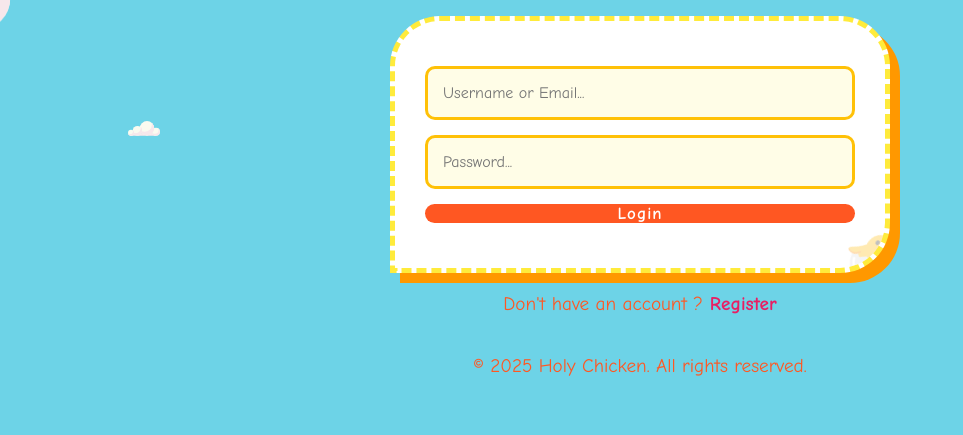
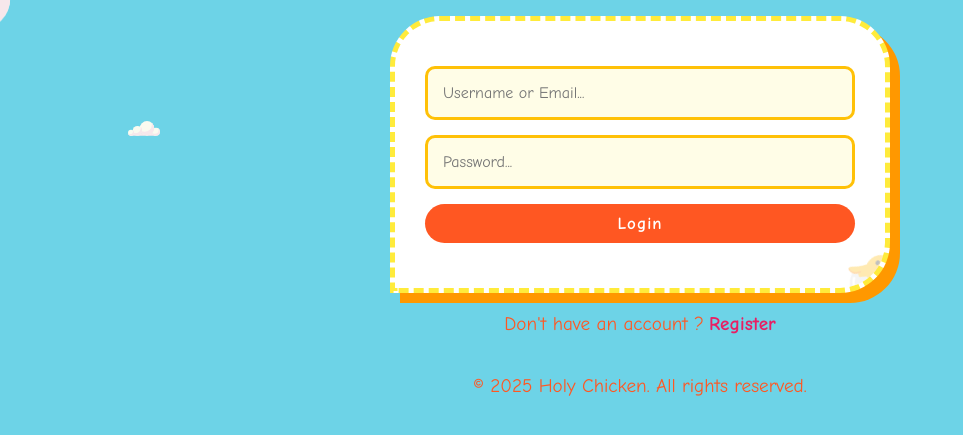
Before and after one commit to Ekphrasys/Real-Time-Forum, a plain HTML site: page static/index.html in a window 1280 px wide. Shown: the part 167-602 px from the top of the page, without its empty margins (0-963 px from the left). Drawn offline with Linux system fonts and the light colour scheme.

Commit message:
fixed little things on frontend

```diff
--- a/static/assets/style.css
+++ b/static/assets/style.css
@@ -52,6 +52,7 @@ p {
 form {
   background-color: white;
   padding: 30px;
+  font-family: 'Comic Sans MS', 'Chicken Scratch', cursive;
   border-radius: 50px 50px 50px 0;
   max-width: 500px;
   margin: 0 auto;
@@ -94,11 +95,12 @@ input:focus, select:focus {
 }
 
 button {
+  font-family: 'Comic Sans MS', 'Chicken Scratch', cursive;
   display: flex;
   align-items: center;
   justify-content: center;
   gap: 10px;
-  padding: 0 10px;
+  padding: 10px;
   color: white;
   cursor: pointer;
   border: none;
@@ -144,14 +146,17 @@ button:hover::after {
 
 /* Link styles */
 a {
+  margin-left: 5px;
   color: #E91E63;
   text-decoration: none;
   font-weight: bold;
   position: relative;
+  display: inline-block;
 }
 
 a:hover {
-  color: #E91E63; /* A CHANGER */
+  transform: scale(1.1);
+  transition: transform 0.3s ease;
 }
 
 /* Error message
```
